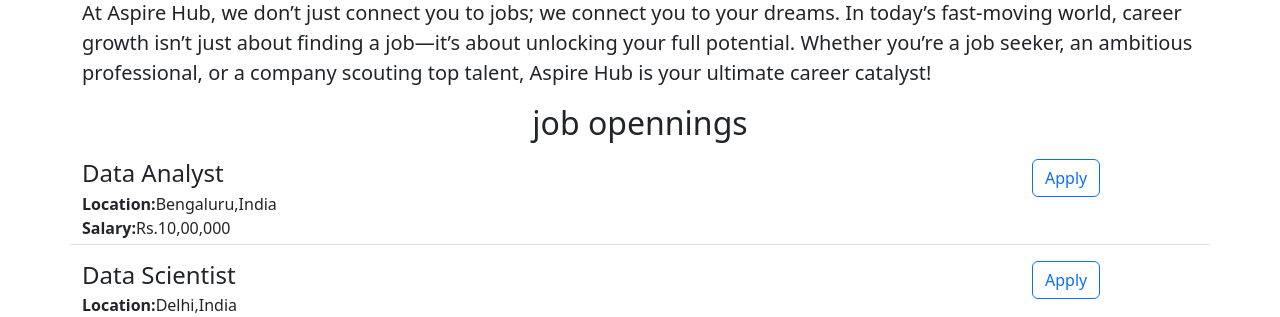
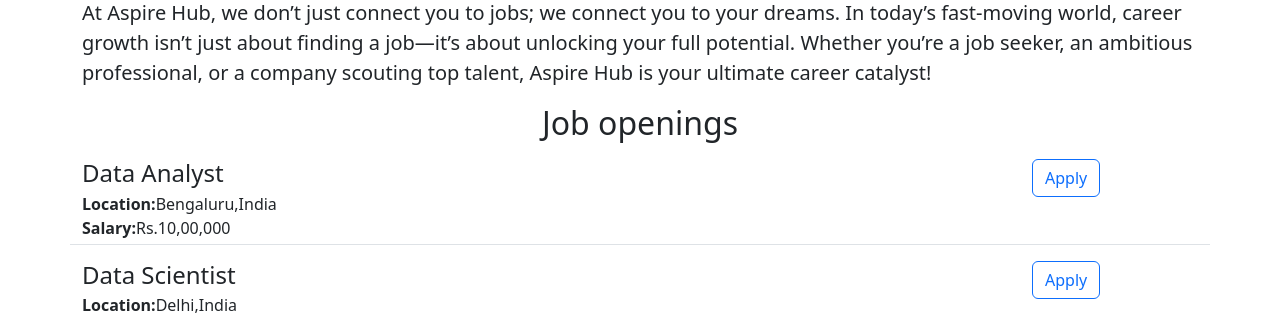
Before and after one commit to ssnithyaasri/Aspire-Hub, a Flask app: page / in a window 1280 px wide. Shown: the part 496-813 px from the top of the page. Run offline with Flask 3, Linux system fonts and the light colour scheme.

Commit message:
made changes

```diff
--- a/templates/home.html
+++ b/templates/home.html
@@ -22,7 +22,7 @@
       <p class="lead">
       At Aspire Hub, we don’t just connect you to jobs; we connect you to your dreams. In today’s fast-moving world, career growth isn’t just about finding a job—it’s about unlocking your full potential. Whether you’re a job seeker, an ambitious professional, or a company scouting top talent, Aspire Hub is your ultimate career catalyst!
       </p>
-      <h2 class="text-center mt-2">job opennings</h2>
+      <h2 class="text-center mt-2">Job openings</h2>
       <p>
         {% for job in jobs %}
           {%include 'jobitem.html'%}
```
